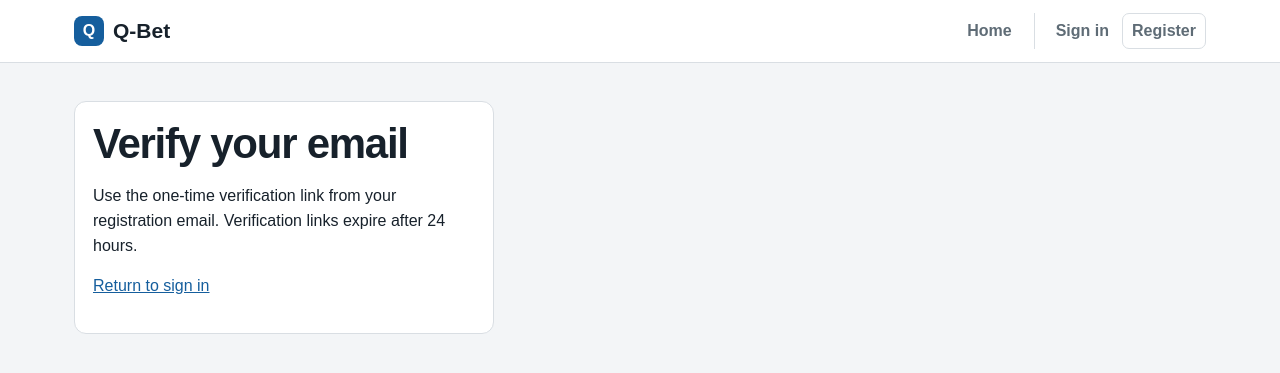
After one commit to BytecodeBrewer/Q-Bet, a Django app: template templates/qbet_web/verification_pending.html in a window 1280 px wide. The commit adds this page. Shown: the top 373 px of the page. Run offline with Django 5.2, Linux system fonts and the light colour scheme; the template is opened without the code that fills it, so the values that code supplies are empty.

Commit message:
feat(#181): expose verification and password-change UI

```diff
--- a/templates/qbet_web/profile.html
+++ b/templates/qbet_web/profile.html
@@ -3,12 +3,14 @@
 <section class="content-section">
   <h1>Profile</h1>
   <p>{% if status.ready %}Notification ready{% else %}Notification unavailable: {{ status.reason_code }}{% endif %}</p>
+  <p>{% if verification_status.verified %}Email verified{% elif verification_status.pending %}Email verification pending{% else %}Email verification unavailable{% endif %}</p>
+  <p><a href="{% url 'password-change' %}">Change password</a></p>
   <form method="post" class="auth-form">
     {% csrf_token %}
     <p><label for="{{ form.first_name.id_for_label }}">First name</label>{{ form.first_name }}</p>
     <p><label for="{{ form.last_name.id_for_label }}">Last name</label>{{ form.last_name }}</p>
     <p><label for="{{ form.email.id_for_label }}">Email</label>{{ form.email }}</p>
-    <fieldset><legend>Notification preferences</legend>{{ preferences_form.email_enabled.label_tag }}{{ preferences_form.email_enabled }}{{ preferences_form.inbox_enabled.label_tag }}{{ preferences_form.inbox_enabled }}{{ preferences_form.categories }}</fieldset>
+    <fieldset id="notification-preferences"><legend>Notification preferences</legend>{{ preferences_form.email_enabled.label_tag }}{{ preferences_form.email_enabled }}{{ preferences_form.inbox_enabled.label_tag }}{{ preferences_form.inbox_enabled }}{{ preferences_form.categories }}</fieldset>
     <button class="primary">Update profile</button>
   </form>
 </section>
--- a/templates/qbet_web/register.html
+++ b/templates/qbet_web/register.html
@@ -12,4 +12,5 @@
   <p><label for="{{ form.password2.id_for_label }}">Confirm password</label>{{ form.password2 }}</p>
   <button class="primary">Create account</button>
 </form>
+<p>Already registered? <a href="{% url 'login' %}">Sign in</a>.</p>
 {% endblock %}
--- /dev/null
+++ b/templates/qbet_web/verification_pending.html
@@ -0,0 +1,15 @@
+{% extends "qbet_web/base.html" %}
+{% block content %}
+<section class="content-section auth-form">
+  <h1>Verify your email</h1>
+  {% if verification_status and verification_status.pending %}
+    <p>We sent a verification link{% if pending_email %} to {{ pending_email }}{% endif %}.</p>
+    <p>The link expires at {{ verification_status.expires_at }}. The account remains inactive until verification succeeds.</p>
+  {% elif verification_status and verification_status.expired %}
+    <p>This verification window has expired. The inactive registration is being cleaned up.</p>
+  {% else %}
+    <p>Use the one-time verification link from your registration email. Verification links expire after 24 hours.</p>
+  {% endif %}
+  <p><a href="{% url 'login' %}">Return to sign in</a></p>
+</section>
+{% endblock %}
--- a/templates/registration/login.html
+++ b/templates/registration/login.html
@@ -1 +1 @@
-{% extends "qbet_web/base.html" %}{% block content %}<h1>Sign in</h1><form method="post" class="auth-form">{% csrf_token %}{{ form.as_p }}{% if form.errors %}<p class="error">Sign-in details were not accepted.</p>{% endif %}<button class="primary">Sign in</button></form>{% endblock %}
+{% extends "qbet_web/base.html" %}{% block content %}<h1>Sign in</h1><form method="post" class="auth-form">{% csrf_token %}{{ form.as_p }}{% if form.errors %}<p class="error">Sign-in details were not accepted.</p>{% endif %}<button class="primary">Sign in</button></form><p><a href="{% url 'password-reset' %}">Forgot password?</a></p><p><a href="{% url 'register' %}">Create account</a></p>{% endblock %}
```
Also changed, not shown: templates/registration/password_change_done.html (added, +8 -0 lines), templates/registration/password_change_form.html (added, +7 -0 lines).
